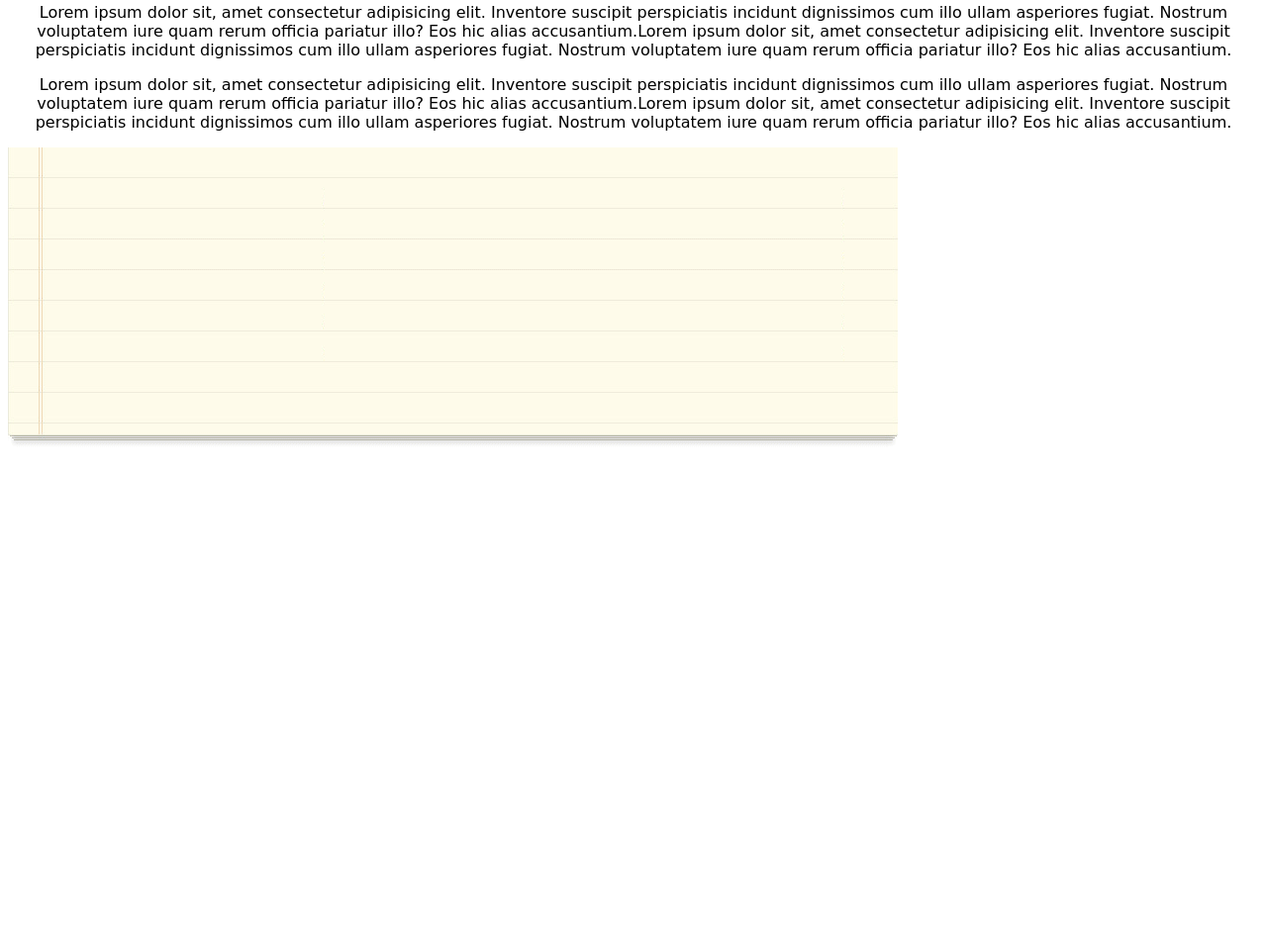
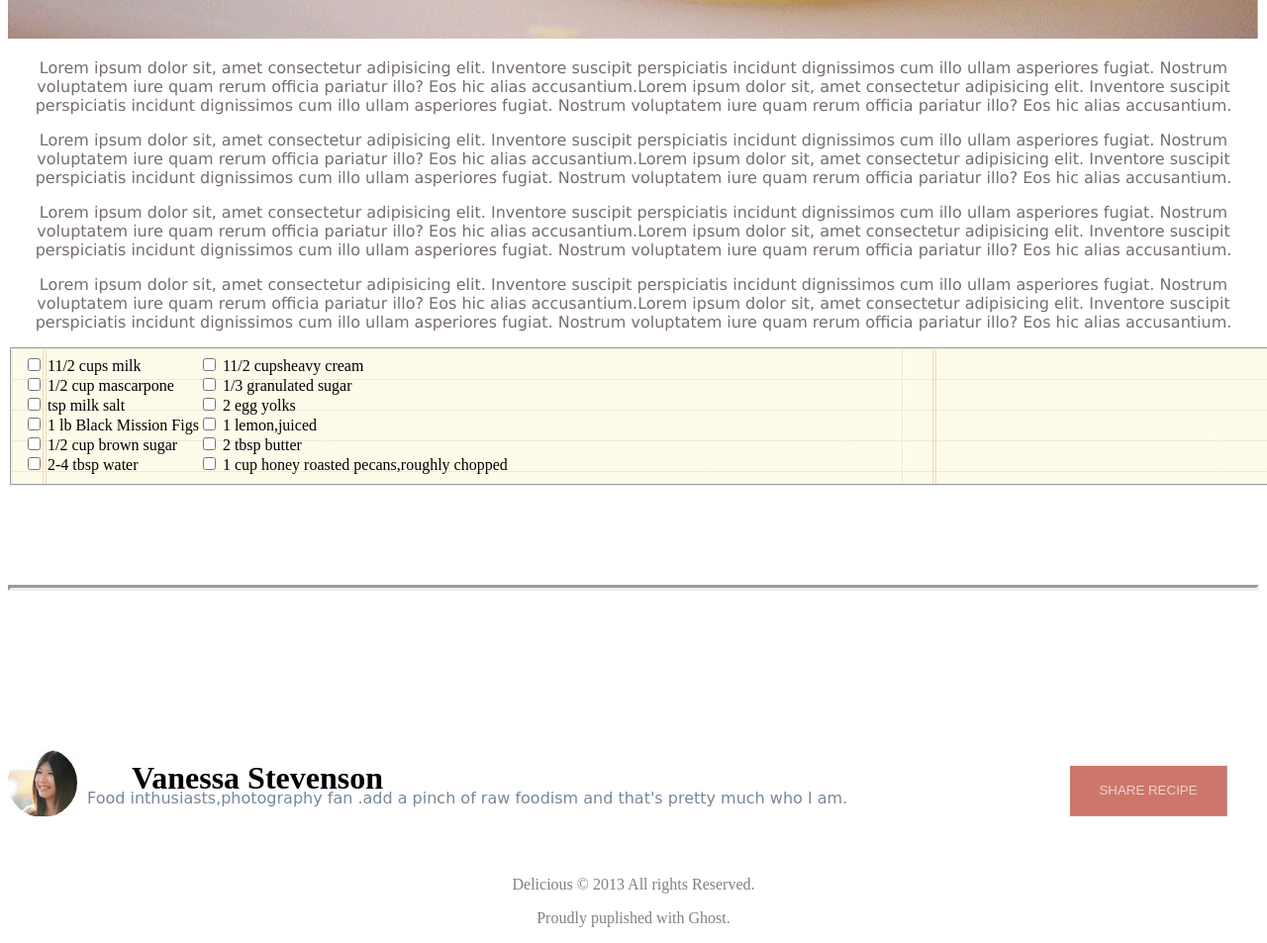
Before and after one commit to AHMADQURAAN97/chocolate-pizza, a plain HTML site: page index.html in a window 1280 px wide. Shown: the part 1232-2185 px from the top of the page at 99% size. Before the commit the page ends 1698 px from the top, so only its background shows below. Drawn offline with Linux system fonts and the light colour scheme; a web font is replaced by a local one.

Commit message:
fix webpage

```diff
--- a/index.html
+++ b/index.html
@@ -35,10 +35,11 @@
     </header>
 
     <main>
+        <section id=prints>
         <h1>Chocolate Pizza</h1>
-        <P>POSTED ON 15 DEC 2013 / DESSERTS</P>
+        <h3>POSTED ON 15 DEC 2013 / DESSERTS</h3>
 
-        <section id=prints>
+
             <p>PRINT</p>
         <img id=print src="img/print.png" alt="">
     </section>
@@ -82,12 +83,59 @@
             fugiat. Nostrum voluptatem iure quam rerum officia pariatur illo? Eos
             hic alias accusantium.
           </p>
+
         </section>
-        <img src="img/list.png" alt="">
+
+
+      <fieldset>
+        <form>
+
+       <div id=line1 >
+        <input type="checkbox" id="cupmilk1" name="cupmilk1">
+        <label for="cupmilk1">11/2 cups milk</label> <br>
+      <input type="checkbox" id="cupmilk2" name="cupmilk2">
+      <label for="cupmilk2">1/2 cup mascarpone</label> <br>
+      <input type="checkbox" id="cupmilk3" name="cupmilk3">
+      <label for="cupmilk3">tsp milk salt</label> <br>
+      <input type="checkbox" id="" name="cupmilk4">
+      <label for="cupmilk4">1 lb Black Mission Figs</label> <br>
+      <input type="checkbox" id="cupmilk5" name="cupmilk5">
+      <label for="cupmilk">1/2 cup brown sugar</label> <br>
+      <input type="checkbox" id="cupmilk6" name="cupmilk6">
+      <label for="cupmilk6">2-4 tbsp water</label>
+   </div>
+
+   <div id=line2>
+    <input type="checkbox" id="cups1" name="cups1">
+    <label for="cups1">11/2 cupsheavy cream</label> <br>
+    <input type="checkbox" id="cups2" name="cups2">
+    <label for="cups2">1/3 granulated sugar</label> <br>
+    <input type="checkbox" id="cups3" name="cups3">
+    <label for="cups3">2 egg yolks</label> <br>
+    <input type="checkbox" id="cups4" name="cups4">
+    <label for="cups4">1 lemon,juiced</label> <br>
+    <input type="checkbox" id="cups5" name="cups5">
+    <label for="cupmilk5">2 tbsp butter</label> <br>
+    <input type="checkbox" id="cupmilk6" name="cupmilk6">
+    <label for="cupmilk6">1 cup honey roasted pecans,roughly chopped</label>
+
+
+
+   </div>
+
+        </form>
+    </fieldset>
+    <hr>
+    <div id=van>
+    <h2>Vanessa Stevenson</h2>
+    <p>Food inthusiasts,photography fan .add a pinch of raw foodism and that's pretty much who I am.</p>
+    <img src="img/van.png" alt="van">
+    <button>SHARE RECIPE</button>
+</div>
     </main>
 <footer>
-
-
+    <p>Delicious &copy; 2013 All rights Reserved.</p>
+    <p>Proudly puplished with Ghost.</p>
 
     </footer>
     <script src="app.js"></script>
--- a/style.css
+++ b/style.css
@@ -35,24 +35,20 @@ hr {
     margin-top: 100px;
 font-size: 20pc;
 border-width: 3px;
-color:lightslategrey
+color:grey
 }
 
-main h1 {
-margin-left: 10px;
-font-family:fantasy
-}
-#prints p {
-    margin-left: 15px;
-    font-family:initial;
-    color:lightslategrey
+#prints img {
+position: absolute;
+right: 5rem;
+top: 23rem;
+
 
 }
-
-#prints {
-    float: right;
-    margin-right: 35%;
-    padding: 0%;
+#prints h1 {
+    margin-left: 10px;
+font-family:fantasy;
+font-size: 50px;
 }
 
 
@@ -61,5 +57,95 @@ font-family:fantasy
 
     #para p {
         text-align: center;
+        font-family: Verdana, sans-serif;
+
+        color:rgb(119, 109, 109)
+    }
+
+
+
+
+    main p {
+        color: lightslategrey;
+
+    }
+
+    #pizza {
+        width: 100%;
+    }
+
+    #prints p {
+  position: absolute;
+  right: 1.7rem;
+  top: 21.7rem;
+    }
+
+    #prints h3 {
+        color: lightslategrey;
+        margin-left: 12px;
+        position: absolute;
+    top: 22.8rem;
+    font-size: .9pc;
+    }
+
+    fieldset {
+        background-image: url("img/list.png");
+        width: 100%;
+
+    }
+
+    #line1 {
+        float: left;
+    }
+    #line2 {
+        float: left;
+    }
+
+    #van h2 {
+        position: absolute;
+        font-family: "Times New Roman", Times, serif;
+        font-size: 2pc;
+
+        left: 5rem;
+        top: 0.1rem;
+    }
+
+    #van p {
+        position: absolute;
         font-family: "Big Shoulders Display", cursive;
+        font-size: 1.pc;
+        left: 5rem;
+        top: 1.5rem;
     }
+    #van {
+        margin-top: 1rem;
+  position: relative;
+  height: 7rem;
+    }
+    #van button {
+        position: absolute;
+right: 2rem;
+        top: 1rem;
+       padding: 1.1rem;
+        width: 10rem;
+        font-size: 1.pc;
+        color: hsla(0, 0%, 100%, 0.679);;
+        background-color: #b83928b0;
+        border-color: #f9f9f9;
+
+        border-width: 1px;
+        font-family: Arial, Helvetica, sans-serif;
+        transition: 0.3s;
+        text-decoration: none;
+
+    }
+    hr.new1 {
+        border-top: 1px solid grey;
+    }
+    .hr {
+        padding: 0%;
+    }
+    footer {
+        color: grey;
+        text-align: center;
+    }
```
Also changed, not shown: img/van.png (added).
